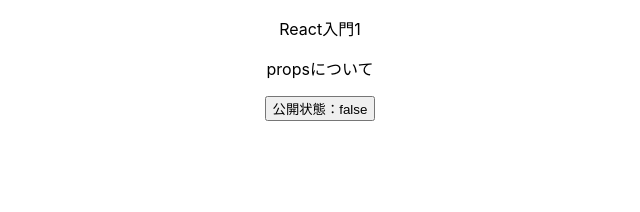
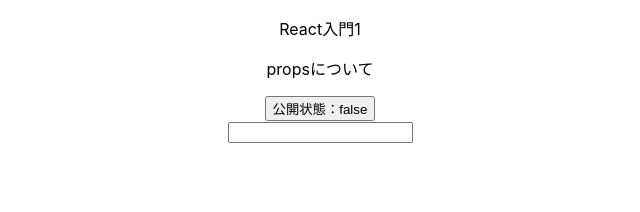
Before and after one commit to schnee25/react-basic, a React (Create React App) app: page / in a window 1280 px wide. Shown: the top 212 px of the page, without its empty margins (320-960 px from the left). Built offline with nearby package versions, Linux system fonts and the light colour scheme.

Commit message:
learn TextInput

```diff
--- a/src/components/Article.jsx
+++ b/src/components/Article.jsx
@@ -1,5 +1,5 @@
 import React, { useState } from "react";
-import { Content, Title, PublishButton } from "./index"; // 名前付きインポート
+import { Content, Title, PublishButton, TextInput } from "./index"; // 名前付きインポート
 
 const Article = (props) => {
   const [isPublished, setIsPublished] = useState(false);
@@ -20,6 +20,8 @@
       onClick={publishArticle()}
       はダメ (無限レンダリングが起きるから)
       */}
+      <br />
+      <TextInput />
     </div>
   );
 };
--- /dev/null
+++ b/src/components/TextInput.jsx
@@ -0,0 +1,15 @@
+import React, { useState } from "react";
+
+const TextInput = () => {
+  const [name, setName] = useState("");
+
+  const handleName = (event) => {
+    console.log(event.target.value);
+    setName(event.target.value);
+  };
+  console.log("Current", name);
+
+  return <input onChange={(event) => handleName(event)} type={"text"} value={name} />;
+};
+
+export default TextInput;
--- a/src/components/index.js
+++ b/src/components/index.js
@@ -2,3 +2,4 @@
 export { default as Content } from "./Content";
 export { default as Title } from "./Title";
 export { default as PublishButton } from "./PublishButton";
+export { default as TextInput } from "./TextInput";
```
